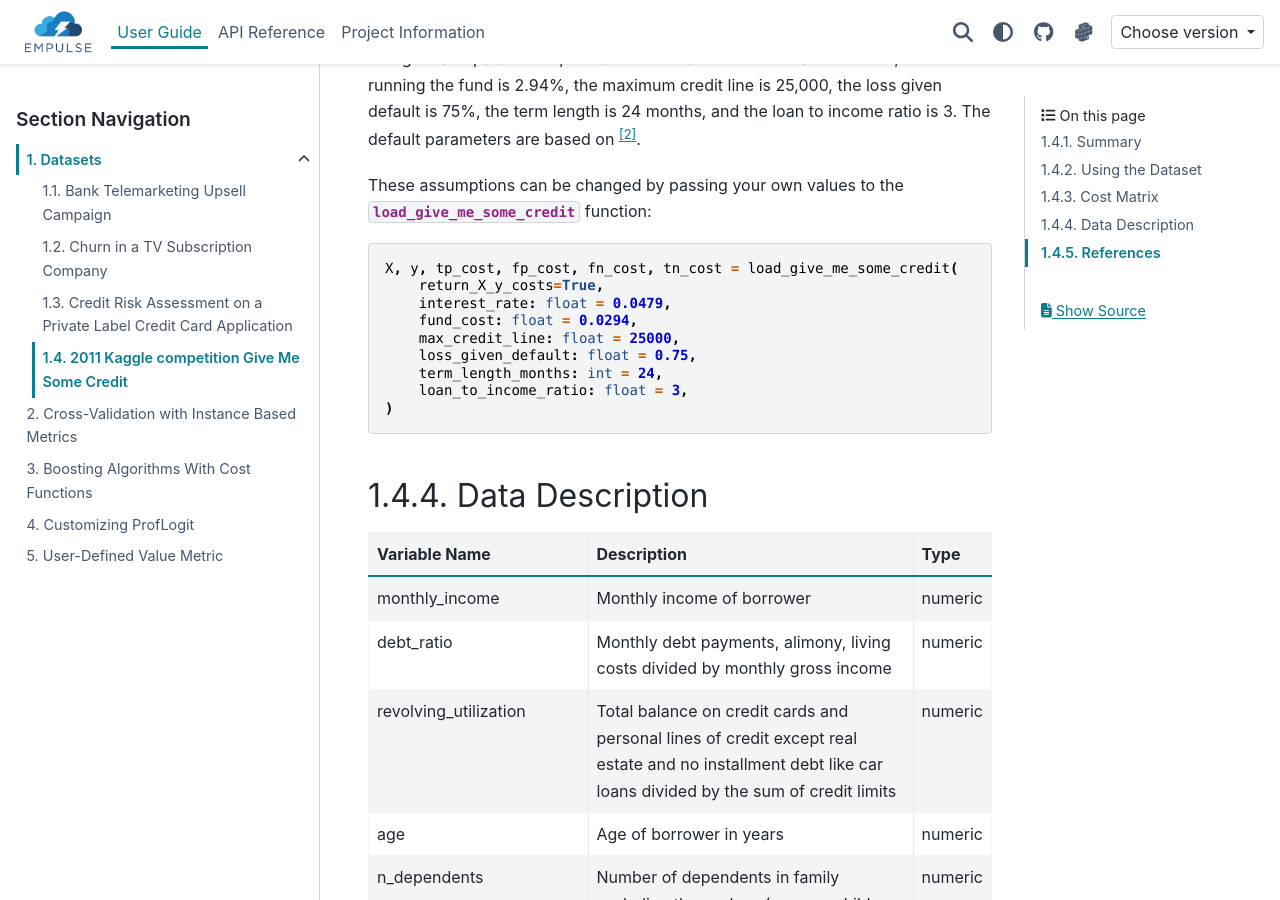
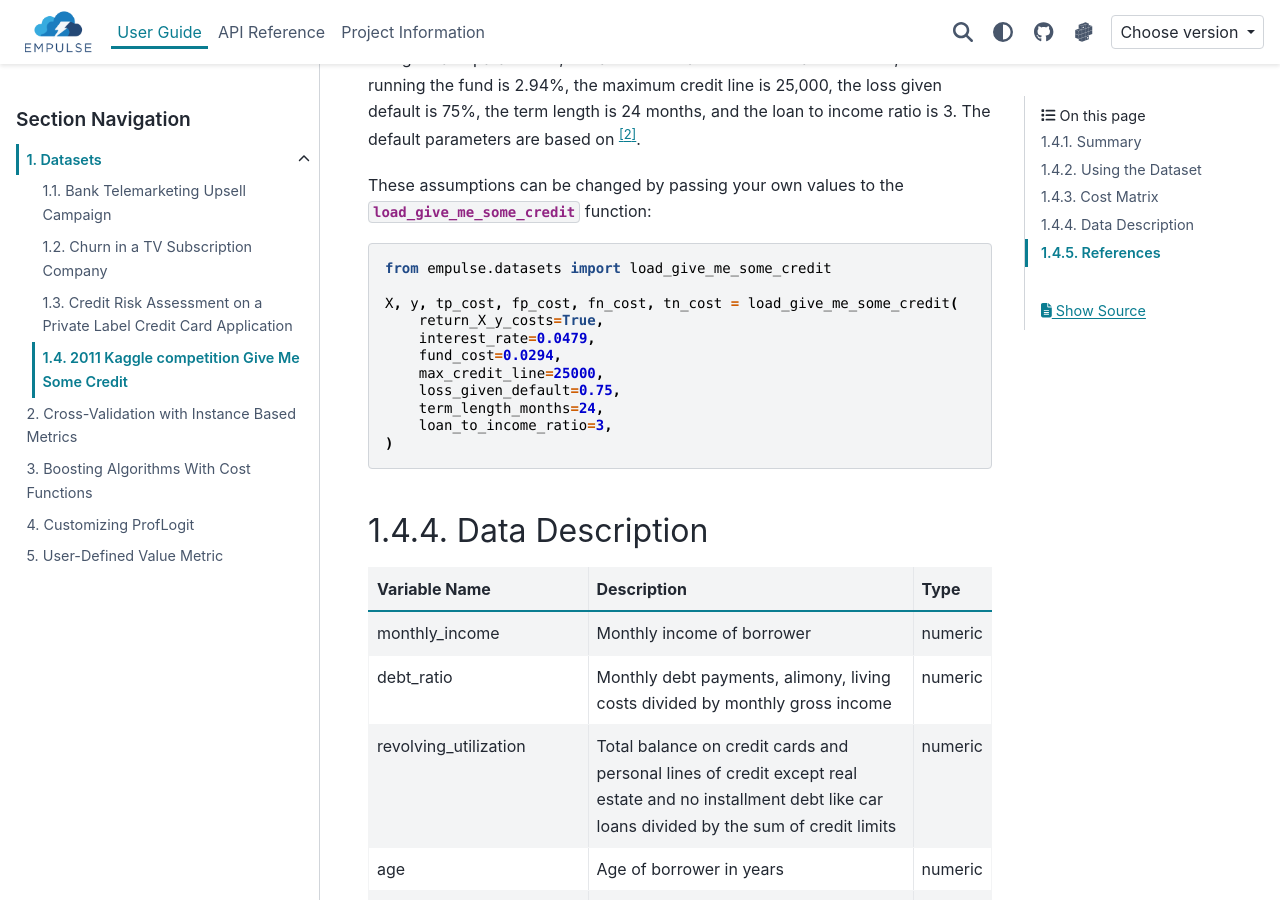
Before and after one commit to ShimantoRahman/empulse, a Sphinx documentation site: the page built from docs/guide/datasets/give_me_some_credit.rst, in a window 1280 px wide and 900 px high, scrolled down 2482 px. Built offline with Sphinx 7.4.7 and the PyData theme 0.15.4, drawn with Linux system fonts in a browser that asks for light colours.

Commit message:
Fix code in dataset user guide

```diff
--- a/docs/guide/datasets/give_me_some_credit.rst
+++ b/docs/guide/datasets/give_me_some_credit.rst
@@ -112,14 +112,16 @@ These assumptions can be changed by passing your own values to the
 
 .. code-block:: python
 
+    from empulse.datasets import load_give_me_some_credit
+
     X, y, tp_cost, fp_cost, fn_cost, tn_cost = load_give_me_some_credit(
         return_X_y_costs=True,
-        interest_rate: float = 0.0479,
-        fund_cost: float = 0.0294,
-        max_credit_line: float = 25000,
-        loss_given_default: float = 0.75,
-        term_length_months: int = 24,
-        loan_to_income_ratio: float = 3,
+        interest_rate=0.0479,
+        fund_cost=0.0294,
+        max_credit_line=25000,
+        loss_given_default=0.75,
+        term_length_months=24,
+        loan_to_income_ratio=3,
     )
 
 Data Description
```
Also changed, not shown: docs/guide/datasets/bank_telemarketing.rst (+5 -3 lines), docs/guide/datasets/credit_scoring_pakdd.rst (+8 -6 lines).
